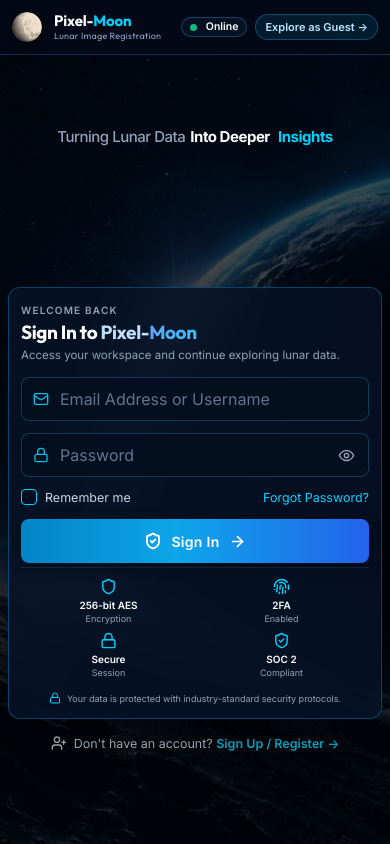
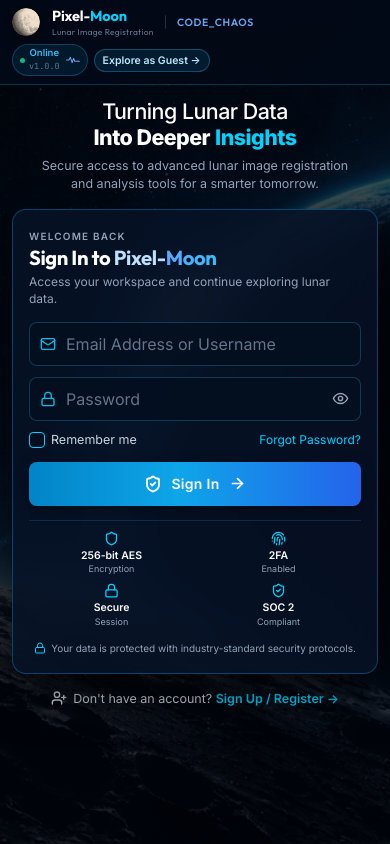
Before and after one commit to adittt18/operation_moon, a React (Vite) app in the folder frontend/: page / in a window 390 px wide. Built offline with nearby package versions, Linux system fonts and the light colour scheme; no server answers.

Commit message:
fix(ui): fit login screen to mobile viewports without overlapping, out of frame, or removing any text

```diff
--- a/frontend/src/index.css
+++ b/frontend/src/index.css
@@ -3641,63 +3641,85 @@ input[type="range"]::-moz-range-thumb { width: 16px; height: 16px; border-radius
   }
 }
 
-/* Standard Mobile & Tablet Stacking Mode */
+/* Responsive Stacking & Scaling for Tablets & Mobile (max-width: 960px) */
 @media (max-width: 960px) {
   .login-viewport {
     min-height: 100vh;
     min-height: 100dvh;
+    width: 100%;
+    overflow-x: hidden;
   }
   .login-topbar {
-    height: 60px;
-    padding: 0 16px;
+    height: auto;
+    min-height: 56px;
+    padding: 8px 16px;
+    flex-wrap: wrap;
+    gap: 8px;
   }
   .login-brand-moon,
   .login-brand-moon-img {
-    width: 36px;
-    height: 36px;
+    width: 32px;
+    height: 32px;
   }
   .login-brand-title {
-    font-size: 17px;
+    font-size: 16px;
   }
   .login-brand-subtitle {
     font-size: 10px;
   }
   .login-topbar-team {
-    font-size: 12px;
+    font-size: 11.5px;
+    display: inline-block;
   }
   .login-topbar-sep {
-    margin: 0 8px;
+    margin: 0 6px;
+    display: inline-block;
   }
   .login-content-container {
-    grid-template-columns: 1fr;
-    padding: 20px 16px 40px;
-    gap: 20px;
+    display: flex;
+    flex-direction: column;
+    align-items: center;
+    padding: 24px 16px 40px;
+    gap: 22px;
     max-width: 520px;
+    width: 100%;
+    box-sizing: border-box;
     margin: 0 auto;
   }
   .login-hero-side {
     align-items: center;
     text-align: center;
-    padding-left: 0;
-    gap: 12px;
+    padding: 0;
+    gap: 10px;
+    width: 100%;
+    box-sizing: border-box;
   }
   .login-hero-heading {
-    font-size: clamp(24px, 5.5vw, 30px);
+    font-size: clamp(24px, 5.2vw, 32px);
     line-height: 1.2;
+    text-align: center;
+    align-items: center;
   }
   .login-hero-description {
+    display: block !important;
     max-width: 440px;
     font-size: 13.5px;
     line-height: 1.5;
+    text-align: center;
+    margin: 0 auto;
+    word-break: break-word;
+    box-sizing: border-box;
   }
   .login-card-side {
     align-items: center;
     width: 100%;
+    box-sizing: border-box;
   }
   .login-auth-card {
-    max-width: 100%;
-    width: 100%;
-    padding: 24px 18px 20px;
+    max-width: 460px;
+    width: 100%;
+    box-sizing: border-box;
+    padding: 24px 22px 20px;
   }
 }
 
@@ -3706,177 +3728,404 @@ input[type="range"]::-moz-range-thumb { width: 16px; height: 16px; border-radius
   .login-viewport {
     min-height: 100vh;
     min-height: 100dvh;
+    width: 100%;
     overflow-x: hidden;
-    width: 100%;
   }
   .login-topbar {
-    height: 54px;
-    padding: 0 12px;
+    min-height: 52px;
+    height: auto;
+    padding: 8px 12px;
+    display: flex;
+    align-items: center;
+    justify-content: space-between;
+    gap: 8px;
+    width: 100%;
+    box-sizing: border-box;
+  }
+  .login-topbar-left {
+    display: flex;
+    align-items: center;
+    gap: 6px;
+    flex-shrink: 1;
+    min-width: 0;
+  }
+  .login-brand-group {
+    display: flex;
+    align-items: center;
+    gap: 6px;
+    min-width: 0;
+  }
+  .login-brand-moon,
+  .login-brand-moon-img {
+    width: 28px;
+    height: 28px;
+    flex-shrink: 0;
+  }
+  .login-brand-text-col {
+    display: flex;
+    flex-direction: column;
+    min-width: 0;
+  }
+  .login-brand-title {
+    font-size: 14.5px;
+    white-space: nowrap;
+    line-height: 1.15;
+  }
+  .login-brand-subtitle {
+    font-size: 8.5px;
+    white-space: nowrap;
+    line-height: 1.15;
+    color: #64748b;
+  }
+  .login-topbar-sep {
+    display: inline-block;
+    margin: 0 4px;
+    font-size: 11px;
+    color: rgba(255, 255, 255, 0.25);
+    flex-shrink: 0;
+  }
+  .login-topbar-team {
+    display: inline-block;
+    font-size: 10.5px;
+    font-weight: 600;
+    color: #6ba3eb;
+    white-space: nowrap;
+    flex-shrink: 0;
   }
   .login-topbar-right {
-    gap: 8px;
+    display: flex;
+    align-items: center;
+    gap: 6px;
+    flex-shrink: 0;
   }
   .login-status-pill {
-    padding: 3px 8px;
+    display: inline-flex;
+    align-items: center;
+    gap: 4px;
+    padding: 3px 7px;
+    border-radius: 999px;
+    background: rgba(14, 165, 233, 0.1);
+    border: 1px solid rgba(56, 189, 248, 0.25);
+    flex-shrink: 0;
+  }
+  .login-status-dot {
+    width: 5px;
+    height: 5px;
+    border-radius: 50%;
+    background: #10b981;
+    flex-shrink: 0;
+  }
+  .login-status-texts {
+    display: flex;
+    align-items: center;
+    gap: 3px;
   }
   .login-status-label {
+    font-size: 9.5px;
+    color: #38bdf8;
+    font-weight: 600;
+    display: inline;
+  }
+  .login-status-ver {
+    font-size: 8.5px;
+    color: #64748b;
+    display: inline;
+  }
+  .login-ecg-icon {
+    display: block;
+    width: 14px;
+    height: 8px;
+    flex-shrink: 0;
+  }
+  .login-guest-btn {
+    padding: 4px 8px;
     font-size: 10.5px;
-  }
-  .login-status-ver,
-  .login-ecg-icon {
-    display: none;
-  }
-  .login-guest-btn {
-    padding: 5px 9px;
-    font-size: 11px;
+    border-radius: 999px;
+    white-space: nowrap;
+    flex-shrink: 0;
   }
   .login-content-container {
-    padding: 12px 12px 24px;
-    gap: 12px;
+    display: flex;
+    flex-direction: column;
+    align-items: center;
+    padding: 14px 12px 28px;
+    gap: 16px;
+    width: 100%;
     max-width: 100%;
-    width: 100%;
     box-sizing: border-box;
     margin: 0 auto;
   }
   .login-hero-side {
-    padding: 0;
-    gap: 4px;
-    margin-bottom: 2px;
+    display: flex;
+    flex-direction: column;
     align-items: center;
     text-align: center;
+    padding: 0 4px;
+    gap: 6px;
+    width: 100%;
+    box-sizing: border-box;
+  }
+  .login-hero-typography {
+    display: flex;
+    flex-direction: column;
+    align-items: center;
+    text-align: center;
+    gap: 6px;
+    width: 100%;
+    box-sizing: border-box;
   }
   .login-hero-heading {
-    font-size: 19px;
-    line-height: 1.25;
-    flex-direction: row;
-    flex-wrap: wrap;
+    font-size: clamp(20px, 5.5vw, 26px);
+    line-height: 1.2;
+    text-align: center;
+    display: flex;
+    flex-direction: column;
+    align-items: center;
+    margin: 0;
+    word-break: break-word;
+    width: 100%;
+    box-sizing: border-box;
+  }
+  .login-hero-line1 {
+    font-size: inherit;
+    font-weight: 500;
+    color: #ffffff;
+    display: block;
+  }
+  .login-hero-line2 {
+    display: inline-flex;
+    align-items: center;
     justify-content: center;
     gap: 5px;
-  }
-  .login-hero-line1 {
-    font-size: 15px;
-    font-weight: 500;
+    flex-wrap: wrap;
+    font-size: inherit;
+    font-weight: 800;
+  }
+  .login-hero-description {
+    display: block !important;
+    font-size: 12.5px;
+    line-height: 1.45;
     color: #94a3b8;
-  }
-  .login-hero-line2 {
-    font-size: 15px;
-    font-weight: 700;
-  }
-  .login-hero-description {
-    display: none; /* Keeps phone screen compact and focuses directly on the login card */
+    text-align: center;
+    max-width: 380px;
+    width: 100%;
+    box-sizing: border-box;
+    margin: 0 auto;
+    word-break: break-word;
   }
   .login-card-side {
     width: 100%;
-    align-items: center;
+    display: flex;
+    flex-direction: column;
+    align-items: center;
+    box-sizing: border-box;
   }
   .login-auth-card {
-    padding: 18px 16px 16px;
+    width: 100%;
+    max-width: 440px;
+    padding: 20px 16px 18px;
     border-radius: 14px;
-    max-width: 100%;
-    width: 100%;
     box-sizing: border-box;
+    margin: 0 auto;
+    overflow: hidden;
   }
   .login-card-header {
     margin-bottom: 14px;
+    width: 100%;
+    box-sizing: border-box;
   }
   .login-card-eyebrow {
     font-size: 10px;
-    margin-bottom: 4px;
+    margin-bottom: 3px;
+    display: block;
   }
   .login-card-title {
-    font-size: 21px;
+    font-size: clamp(19px, 5.2vw, 23px);
+    line-height: 1.25;
     margin: 0 0 4px;
+    word-break: break-word;
   }
   .login-card-subtitle {
     font-size: 12px;
-    margin-bottom: 12px;
-    line-height: 1.35;
+    margin: 0;
+    line-height: 1.4;
+    color: #94a3b8;
+    word-break: break-word;
   }
   .login-input-group {
-    margin-bottom: 12px;
-  }
-  /* Prevent iOS zoom on focus with 16px base font size */
+    margin-bottom: 11px;
+    width: 100%;
+    box-sizing: border-box;
+  }
+  .login-input-wrapper {
+    width: 100%;
+    box-sizing: border-box;
+    position: relative;
+    display: flex;
+    align-items: center;
+  }
   .login-input {
     font-size: 16px !important;
     height: 44px;
-    padding: 10px 38px;
+    padding: 10px 38px 10px 36px;
     border-radius: 8px;
+    width: 100%;
+    box-sizing: border-box;
   }
   .login-input-icon {
-    left: 12px;
+    left: 11px;
     width: 16px;
     height: 16px;
   }
   .login-password-toggle {
-    right: 10px;
+    right: 8px;
+    padding: 4px;
   }
   .login-submit-btn {
     height: 44px;
     font-size: 14px;
+    width: 100%;
+    box-sizing: border-box;
   }
   .login-options-row {
+    display: flex;
+    align-items: center;
+    justify-content: space-between;
+    flex-wrap: wrap;
+    gap: 8px;
     margin-bottom: 14px;
     font-size: 12px;
-    flex-wrap: wrap;
-    gap: 8px;
-  }
-  /* Clean 2x2 grid for security badges on mobile phones */
+    width: 100%;
+    box-sizing: border-box;
+  }
+  .login-remember-label {
+    display: inline-flex;
+    align-items: center;
+    gap: 6px;
+    font-size: 12px;
+  }
+  .login-forgot-link {
+    font-size: 12px;
+    white-space: nowrap;
+  }
   .login-security-strip {
-    grid-template-columns: 1fr 1fr;
-    gap: 8px 6px;
+    display: grid;
+    grid-template-columns: repeat(2, 1fr);
+    gap: 8px 10px;
     padding: 10px 4px 6px;
+    margin-top: 14px;
+    width: 100%;
+    box-sizing: border-box;
   }
   .login-sec-sep {
     display: none;
   }
+  .login-sec-col {
+    display: flex;
+    flex-direction: column;
+    align-items: center;
+    text-align: center;
+    gap: 2px;
+    width: 100%;
+    box-sizing: border-box;
+  }
+  .login-sec-icon {
+    width: 15px;
+    height: 15px;
+    margin-bottom: 2px;
+  }
   .login-sec-label {
-    font-size: 10px;
+    font-size: 10.5px;
+    line-height: 1.2;
+    display: block;
+    word-break: break-word;
   }
   .login-sec-sub {
     font-size: 9px;
+    line-height: 1.2;
+    display: block;
+    word-break: break-word;
   }
   .login-security-footer {
-    font-size: 9px;
+    display: flex;
+    align-items: center;
+    justify-content: center;
+    gap: 5px;
+    font-size: 10px;
     margin-top: 8px;
+    line-height: 1.35;
+    text-align: center;
+    width: 100%;
+    box-sizing: border-box;
+    word-break: break-word;
+  }
+  .login-sec-footer-lock {
+    flex-shrink: 0;
   }
   .login-switch-container {
+    width: 100%;
+    display: flex;
+    justify-content: center;
     margin-top: 10px;
+    box-sizing: border-box;
   }
   .login-switch-btn {
     font-size: 12.5px;
     padding: 6px 10px;
-  }
-}
-
-/* Extra Compact Phones (< 400px) */
-@media (max-width: 400px) {
-  .login-topbar-team,
-  .login-topbar-sep {
-    display: none;
+    display: inline-flex;
+    align-items: center;
+    justify-content: center;
+    gap: 6px;
+    flex-wrap: wrap;
+    text-align: center;
+  }
+}
+
+/* Extra Compact Phones (< 380px) */
+@media (max-width: 380px) {
+  .login-topbar {
+    padding: 6px 8px;
   }
   .login-brand-moon,
   .login-brand-moon-img {
-    width: 30px;
-    height: 30px;
+    width: 26px;
+    height: 26px;
   }
   .login-brand-title {
-    font-size: 15px;
+    font-size: 13.5px;
   }
   .login-brand-subtitle {
-    font-size: 9px;
+    font-size: 8px;
+  }
+  .login-topbar-team {
+    font-size: 9.5px;
   }
   .login-content-container {
-    padding: 10px 8px 24px;
+    padding: 10px 8px 20px;
+    gap: 12px;
   }
   .login-auth-card {
     padding: 16px 12px 14px;
     border-radius: 12px;
   }
   .login-card-title {
-    font-size: 19px;
+    font-size: 18.5px;
   }
   .login-card-subtitle {
     font-size: 11.5px;
+  }
+  .login-input {
+    height: 42px;
+    padding: 8px 34px 8px 32px;
+  }
+  .login-submit-btn {
+    height: 42px;
+  }
+  .login-sec-label {
+    font-size: 10px;
+  }
+  .login-sec-sub {
+    font-size: 8.5px;
   }
 }
 
```
Also changed, not shown: 4 other files (tests, documents, lock files or other folders). Lines whose indentation alone changed are shown as unchanged.
